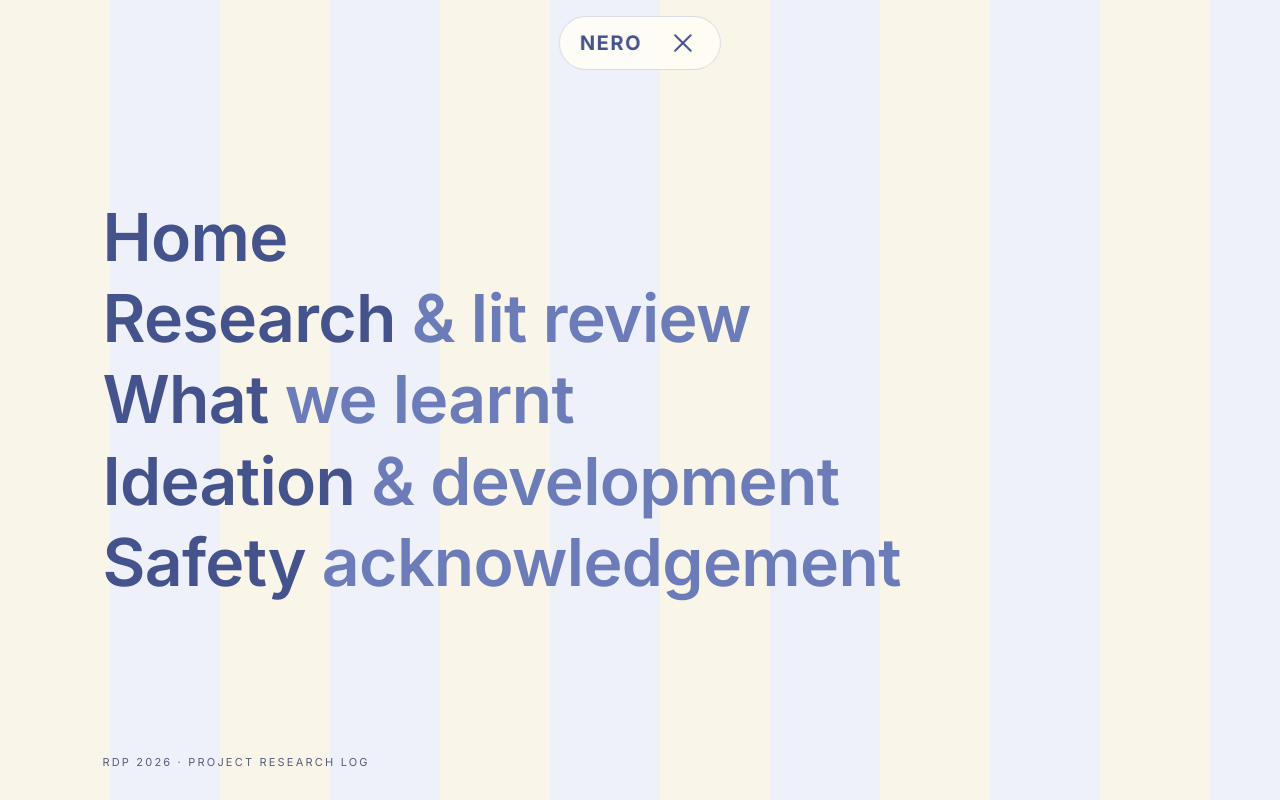
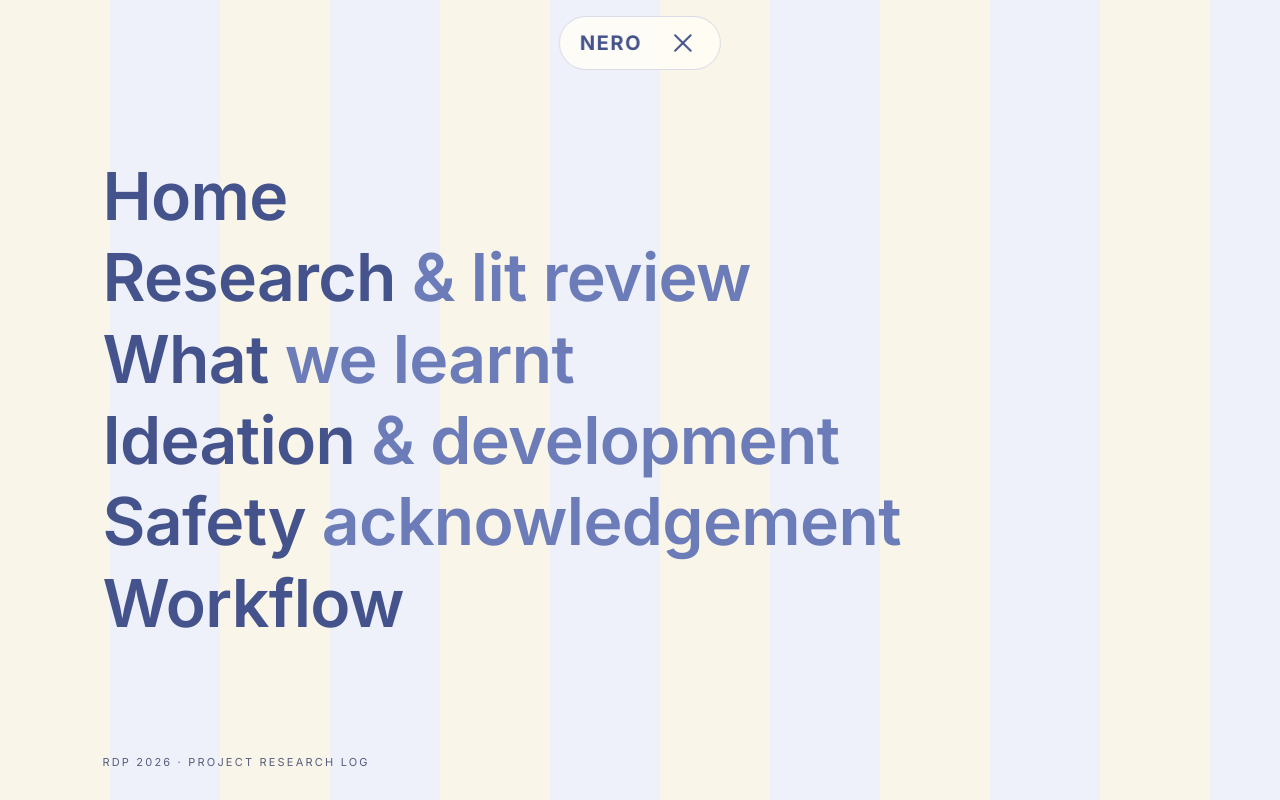
Before and after one commit to lormaigai/NERO-robotic-arm, a plain HTML site: page safety.html in a window 1280 px wide. Both pictures are taken after a click on the button "Open menu". Shown: the top 800 px of the page. Drawn offline with Linux system fonts and the light colour scheme.

Commit message:
Add workflow page with deployment steps

```diff
--- a/safety.html
+++ b/safety.html
@@ -26,6 +26,7 @@
     <a href="learnt.html" style="--i:2">What <em>we learnt</em></a>
     <a href="ideation.html" style="--i:3">Ideation <em>&amp; development</em></a>
     <a href="safety.html" style="--i:4">Safety <em>acknowledgement</em></a>
+    <a href="workflow.html" style="--i:5">Workflow</a>
   </nav>
   <p class="menu-foot">RDP 2026 &middot; project research log</p>
 </div>
@@ -108,4 +109,4 @@
 
 <script src="script.js"></script>
 </body>
-</html>
+  </html>
```
